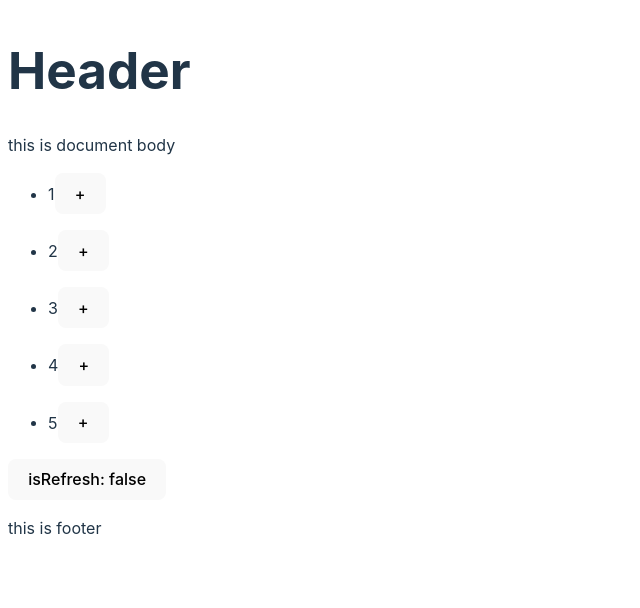
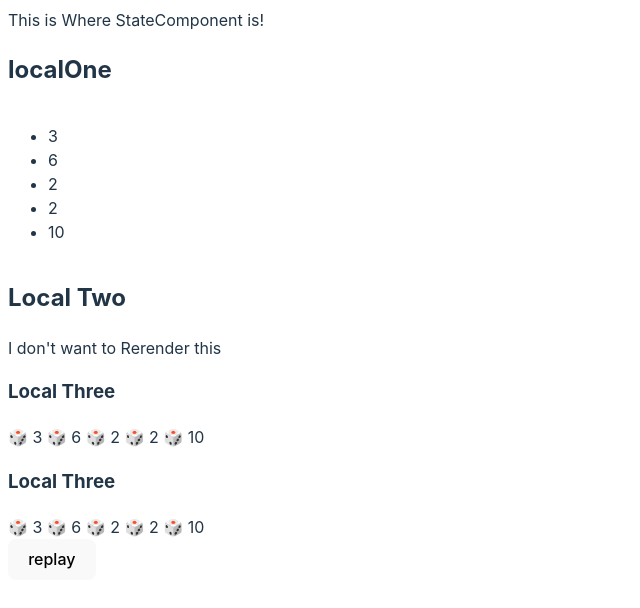
Before and after one commit to zzinLee/react-playground, a React (Vite) app: page / in a window 1280 px wide. Shown: the top 608 px of the page, without its empty margins (0-640 px from the left). Built offline with nearby package versions, Linux system fonts and the light colour scheme.

Commit message:
How to use Context API

```diff
--- /dev/null
+++ b/src/App.jsx
@@ -0,0 +1,7 @@
+import StateComponent from "./StateComponent";
+
+function App() {
+  return <StateComponent />;
+}
+
+export default App;
--- /dev/null
+++ b/src/LocalOne/index.jsx
@@ -0,0 +1,19 @@
+import { useContext } from "react";
+import { DiceContext } from "../StateComponent";
+
+function LocalOne() {
+  console.log("🎨 Local One render!");
+
+  //여기에서 useContext를 호출하여 value를 꺼내씁니다.
+  const dice = useContext(DiceContext);
+  const diceList = dice.map((v, i) => <li key={i}>{v}</li>);
+
+  return (
+    <>
+      <h2>localOne</h2>
+      <ul>{diceList}</ul>
+    </>
+  );
+}
+
+export default LocalOne;
--- /dev/null
+++ b/src/LocalThree/index.jsx
@@ -0,0 +1,20 @@
+import { useContext } from "react";
+import { DiceContext } from "../StateComponent";
+
+function LocalThree() {
+  console.log("🎨 Local Three render!");
+
+  //여기에서 useContext를 호출하여 value를 꺼내씁니다.
+  const dice = useContext(DiceContext);
+
+  const diceArrString = dice.map((v) => `🎲 ${v}`).join(" ");
+
+  return (
+    <>
+      <h3>Local Three</h3>
+      <div>{diceArrString}</div>
+    </>
+  );
+}
+
+export default LocalThree;
--- /dev/null
+++ b/src/LocalTwo/index.jsx
@@ -0,0 +1,20 @@
+import { memo } from "react";
+import LocalThree from "../LocalThree";
+
+function LocalTwo() {
+  console.log("🎨 Local Two render!");
+
+  return (
+    <>
+      <h2>Local Two</h2>
+      <p>{"I don't want to Rerender this"}</p>
+      <LocalThree />
+    </>
+  );
+}
+
+const memoLocalTwo = memo(LocalTwo);
+
+export default memoLocalTwo;
+
+// export default LocalTwo;
--- /dev/null
+++ b/src/StateComponent/index.jsx
@@ -0,0 +1,37 @@
+import { useState, createContext } from "react";
+
+import LocalOne from "../LocalOne";
+import LocalTwo from "../LocalTwo";
+import LocalThree from "../LocalThree";
+
+import { diceResult } from "../utils";
+
+export const DiceContext = createContext(diceResult());
+
+function StateComponent() {
+  const initaialDiceResult = diceResult();
+  const [dice, setDice] = useState(initaialDiceResult);
+
+  const replay = (ev) => { //re-rendering 을 촉진시키는 함수.
+    ev.preventDefault();
+
+    const resettedDice = diceResult();
+
+    setDice(resettedDice);
+  };
+
+  return (
+    //DiceContext.Provider가 value로 dice를 전달하므로 depth에 관계없이, 어디에서든 useContext를 통해 호출할 수 있습니다.
+    <DiceContext.Provider value={dice}>
+      This is Where StateComponent is!
+      <LocalOne />
+      <div>
+        <LocalTwo />
+        <LocalThree />
+        <button onClick={replay}>replay</button>
+      </div>
+    </DiceContext.Provider>
+  );
+}
+
+export default StateComponent;
--- a/src/bodyRoot/Article.jsx
+++ /dev/null
@@ -1,23 +0,0 @@
-import { useState, memo, useCallback } from "react";
-
-function Article({ number }) {
-  console.log("📄 Render Article Component!");
-
-  const [renderNumber, setRenderNumber] = useState(number);
-  const addNumber = useCallback(() => {
-    setRenderNumber(renderNumber + 1);
-  },[renderNumber]);
-
-  return (
-    <p>
-      {renderNumber}
-      <button onClick={addNumber}>+</button>
-    </p>
-  );
-}
-
-//아래의 주석 2줄을 해제 하면 memo된 Article 을 사용해 볼 수 있습니다. 이때 export default Artilce; 은 주석 처리해주세요.
-// const MemoArticle = memo(Article);
-// export default MemoArticle;
-
-export default Article;
--- a/src/bodyRoot/ArticleList.jsx
+++ /dev/null
@@ -1,16 +0,0 @@
-import Article from "./Article";
-
-export default function ArticleList() {
-  console.log("🗞️ Render Article List Component!");
-
-  const numberList = [1, 2, 3, 4, 5];
-  const numberElemList = numberList.map((val, index) => {
-    return (
-      <li key={`key_${index}`}>
-        <Article number={val} />
-      </li>
-    );
-  });
-
-  return <ul>{numberElemList}</ul>;
-}
--- a/src/bodyRoot/body.jsx
+++ /dev/null
@@ -1,20 +0,0 @@
-import { useState } from "react";
-
-import ArticleList from "./ArticleList";
-
-export default function BodyComponent() {
-  console.log("👔 Body Root Render!");
-
-  const [isRefresh, setIsRefresh] = useState(false);
-  const handleButton = () => {
-    setIsRefresh(!isRefresh);
-  };
-
-  return (
-    <div>
-      this is document body
-      <ArticleList />
-      <button onClick={handleButton}>{`isRefresh: ${isRefresh}`}</button>
-    </div>
-  );
-}
--- a/src/footerRoot/footer.jsx
+++ /dev/null
@@ -1,5 +0,0 @@
-export default function FooterComponent() {
-  console.log("👣 Footer Root Render!");
-
-  return <p>this is footer</p>;
-}
--- a/src/headerRoot/header.jsx
+++ /dev/null
@@ -1,4 +0,0 @@
-export default function HeaderComponent() {
-  console.log("🧢 HeaderRoot Render!");
-  return <h1>Header</h1>;
-}
--- a/src/main.jsx
+++ b/src/main.jsx
@@ -2,40 +2,12 @@ import React from "react";
 import ReactDOM from "react-dom/client";
 import "./main.css";
 
-import HeaderComponent from "./headerRoot/header";
-import BodyComponent from "./bodyRoot/body";
-import FooterComponent from "./footerRoot/footer";
+import App from "./App";
 
-const [headerRoot, bodyRoot, footerRoot] = [
-  document.getElementById("header-root"),
-  document.getElementById("body-root"),
-  document.getElementById("footer-root"),
-];
+const root = document.getElementById("root");
 
-ReactDOM.createRoot(headerRoot).render(
+ReactDOM.createRoot(root).render(
   <React.StrictMode>
-    <HeaderComponent />
+    <App />
   </React.StrictMode>
 );
-
-ReactDOM.createRoot(bodyRoot).render(
-  <React.StrictMode>
-    <BodyComponent />
-  </React.StrictMode>
-);
-
-ReactDOM.createRoot(footerRoot).render(
-  <React.StrictMode>
-    <FooterComponent />
-  </React.StrictMode>
-);
-
-// const onlyRoot = document.getElementById("root");
-
-// ReactDOM.createRoot(onlyRoot).render(
-//   <React.StrictMode>
-//     <HeaderComponent />
-//     <BodyComponent />
-//     <FooterComponent />
-//   </React.StrictMode>
-// );
--- /dev/null
+++ b/src/utils.js
@@ -0,0 +1,11 @@
+const randomize = () => {
+    return Math.random() * 10;
+  };
+
+const diceResult = () => {
+  const dices = new Array(5).fill(0).map(() => Math.round(randomize()));
+
+  return dices;
+};
+
+export { diceResult };
```
